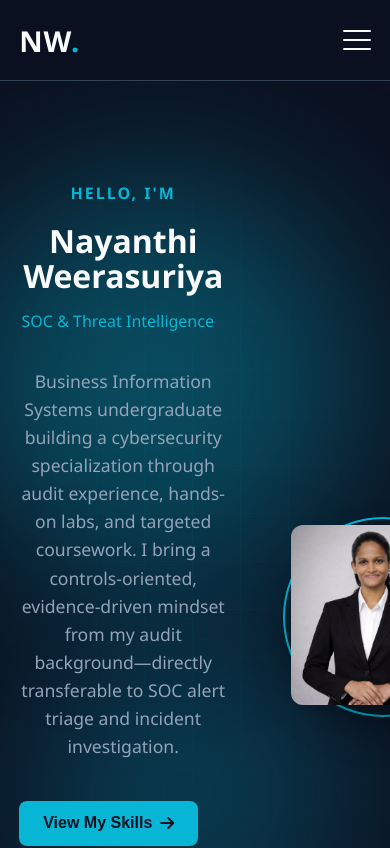
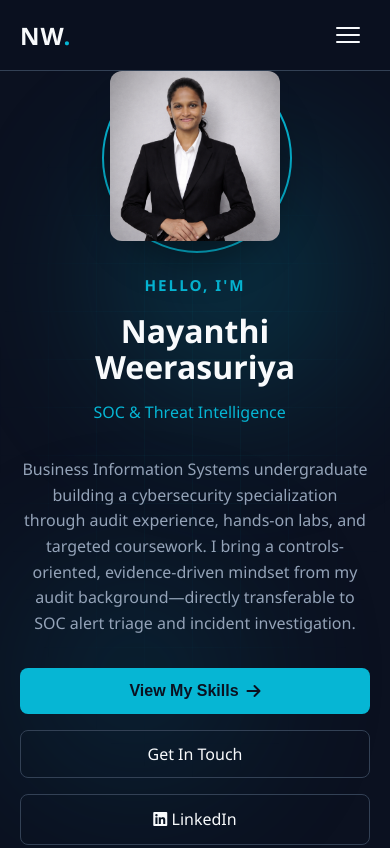
Before and after one commit to Nayanthi-Weerasuriya/portfolio, a Next.js app: page / in a window 390 px wide. Shown: the top 848 px of the page. Built offline with nearby package versions, Linux system fonts and the light colour scheme; no server answers.

Commit message:
Add files via upload

```diff
--- a/app/globals.css
+++ b/app/globals.css
@@ -279,6 +279,7 @@ header {
     flex-wrap: wrap;
     gap: 1rem;
     margin-bottom: 2rem;
+    align-items: center;
 }
 
 .hero-cta .btn-primary {
@@ -1056,6 +1057,7 @@ footer {
     border-radius: 8px;
     color: var(--text-main);
     font-family: var(--font-main);
+    font-size: 1rem; /* Prevents iOS auto-zoom (must be ≥16px equivalent) */
     transition: var(--transition);
     width: 100%;
     box-sizing: border-box;
@@ -1214,11 +1216,17 @@ footer {
     cursor: pointer;
     padding: 0;
     z-index: 1100;
+    /* Ensure touch target is at least 44x44px */
+    min-width: 44px;
+    min-height: 44px;
+    align-items: center;
+    justify-content: center;
+    gap: 5px;
 }
 
 .hamburger span {
     display: block;
-    width: 100%;
+    width: 24px;
     height: 2px;
     background-color: var(--text-main);
     border-radius: 2px;
@@ -1228,14 +1236,14 @@ footer {
 
 /* Animate to X when open */
 .hamburger.open span:nth-child(1) {
-    transform: translateY(9px) rotate(45deg);
+    transform: translateY(7px) rotate(45deg);
 }
 .hamburger.open span:nth-child(2) {
     opacity: 0;
     transform: scaleX(0);
 }
 .hamburger.open span:nth-child(3) {
-    transform: translateY(-9px) rotate(-45deg);
+    transform: translateY(-7px) rotate(-45deg);
 }
 
 /* ==========================================
@@ -1243,16 +1251,28 @@ footer {
    ========================================== */
 @media (max-width: 992px) {
 
-    /* Hero: stack vertically */
-    #hero {
+    /* Hero: stack image on top, text on bottom */
+    .hero-inner {
         flex-direction: column-reverse;
         text-align: center;
-        padding-top: 120px;
-        gap: 2rem;
+        gap: 2.5rem;
+    }
+
+    .hero-cta {
+        justify-content: center;
+    }
+
+    .hero-stats {
+        justify-content: center;
     }
 
     .hero-summary {
         margin: 0 auto 2.5rem;
+    }
+
+    .availability-badge {
+        margin-left: auto;
+        margin-right: auto;
     }
 
     .social-links {
@@ -1275,8 +1295,16 @@ footer {
         text-align: center;
     }
 
+    /* TryHackMe card: stack vertically */
+    .thm-stats-card {
+        flex-direction: column;
+        gap: 1.5rem;
+        align-items: flex-start;
+        max-width: 100%;
+    }
+
     /* Certs grid: 2 columns on tablet */
-    .certs-grid {
+    .cert-grid {
         grid-template-columns: repeat(2, 1fr);
     }
 
@@ -1294,6 +1322,11 @@ footer {
     .contact-wrapper {
         grid-template-columns: 1fr;
         gap: 2.5rem;
+    }
+
+    /* Hide the nav CTA button on smaller screens to save space */
+    .nav-cta {
+        display: none;
     }
 }
 
@@ -1316,16 +1349,18 @@ footer {
         position: fixed;
         top: 0;
         right: -100%;
-        width: 75%;
-        max-width: 300px;
+        width: 78%;
+        max-width: 320px;
         height: 100vh;
-        background-color: rgba(15, 23, 42, 0.98);
-        backdrop-filter: blur(12px);
+        background-color: rgba(11, 17, 32, 0.98);
+        backdrop-filter: blur(16px);
+        -webkit-backdrop-filter: blur(16px);
         border-left: 1px solid var(--border-color);
-        padding: 100px 2rem 2rem;
+        padding: 90px 1.5rem 2rem;
         transition: right 0.4s cubic-bezier(0.25, 0.46, 0.45, 0.94);
-        z-index: 1000;
-        box-shadow: -10px 0 40px rgba(0,0,0,0.5);
+        z-index: 1050;
+        box-shadow: -10px 0 40px rgba(0,0,0,0.6);
+        overflow-y: auto;
     }
 
     .nav-links.open {
@@ -1334,7 +1369,7 @@ footer {
 
     .nav-links li {
         width: 100%;
-        border-bottom: 1px solid var(--border-color);
+        border-bottom: 1px solid rgba(51, 65, 85, 0.5);
     }
 
     .nav-links li:last-child {
@@ -1343,11 +1378,15 @@ footer {
 
     .nav-links a {
         display: block;
-        padding: 1.1rem 0;
-        font-size: 1.1rem;
+        padding: 1rem 0;
+        font-size: 1.05rem;
         color: var(--text-main);
         text-align: center;
-        letter-spacing: 1px;
+        letter-spacing: 0.5px;
+        min-height: 44px; /* touch target */
+        display: flex;
+        align-items: center;
+        justify-content: center;
     }
 
     .nav-links a::after {
@@ -1359,20 +1398,32 @@ footer {
         display: none;
         position: fixed;
         inset: 0;
-        background: rgba(0,0,0,0.5);
-        z-index: 999;
-        transition: opacity 0.3s ease;
+        background: rgba(0,0,0,0.6);
+        z-index: 1049;
+        backdrop-filter: blur(2px);
+        -webkit-backdrop-filter: blur(2px);
     }
 
     .nav-overlay.open {
         display: block;
     }
 
+    /* Nav container height slightly reduced */
+    .nav-container {
+        height: 70px;
+    }
+
     /* --- Hero --- */
-    #hero {
-        padding-top: 100px;
-        padding-bottom: 4rem;
-        gap: 3rem;
+    .hero-section {
+        padding-top: 0;
+    }
+
+    .hero-inner {
+        flex-direction: column-reverse;
+        text-align: center;
+        padding-top: 90px;
+        padding-bottom: 3rem;
+        gap: 2rem;
     }
 
     .hero-name {
@@ -1384,12 +1435,33 @@ footer {
     }
 
     .hero-greeting {
+        font-size: 0.95rem;
+    }
+
+    .hero-summary {
         font-size: 1rem;
+        margin: 0 auto 2rem;
+    }
+
+    .hero-cta {
+        justify-content: center;
+        flex-wrap: wrap;
+    }
+
+    .hero-stats {
+        justify-content: center;
+        gap: 1.5rem;
+        flex-wrap: wrap;
+    }
+
+    .availability-badge {
+        margin-left: auto;
+        margin-right: auto;
     }
 
     .headshot-placeholder {
-        width: 220px;
-        height: 220px;
+        width: 200px;
+        height: 200px;
         border-radius: 50%;
         margin: 0 auto;
     }
@@ -1406,17 +1478,30 @@ footer {
         height: calc(100% + 16px);
     }
 
+    /* Hero background glows — reduce on mobile for performance */
+    .hero-glow-1 {
+        width: 250px;
+        height: 250px;
+        opacity: 0.2;
+    }
+
+    .hero-glow-2 {
+        width: 200px;
+        height: 200px;
+        opacity: 0.18;
+    }
+
     /* --- Sections padding --- */
-    section {
+    .section-padding {
         padding: 4rem 0;
     }
 
     .container {
-        padding: 0 1.2rem;
+        padding: 0 1.25rem;
     }
 
     /* --- Certifications --- */
-    .certs-grid {
+    .cert-grid {
         grid-template-columns: 1fr;
     }
 
@@ -1425,12 +1510,36 @@ footer {
         grid-template-columns: 1fr;
     }
 
+    /* Skill category: reduce padding */
+    .skill-category {
+        padding: 1.5rem;
+    }
+
+    /* --- TryHackMe stats card --- */
+    .thm-stats-card {
+        flex-direction: column;
+        gap: 1.5rem;
+        max-width: 100%;
+        padding: 1.5rem;
+    }
+
+    .thm-stats {
+        gap: 1.5rem;
+        width: 100%;
+        justify-content: flex-start;
+    }
+
+    /* --- Labs grid --- */
+    .labs-grid {
+        grid-template-columns: 1fr;
+    }
+
     /* --- Projects --- */
     .projects-grid {
         grid-template-columns: 1fr;
     }
 
-    /* --- Experience tabs --- */
+    /* --- Experience tabs: 2x2 grid --- */
     .tabs-header {
         grid-template-columns: repeat(2, minmax(0, 1fr));
         margin-bottom: 1.5rem;
@@ -1438,7 +1547,8 @@ footer {
 
     .tab-btn {
         font-size: 0.8rem;
-        padding: 0.5rem 0.9rem;
+        padding: 0.65rem 0.5rem;
+        min-height: 44px; /* touch target */
     }
 
     /* --- Highlights grid: single column --- */
@@ -1452,9 +1562,24 @@ footer {
         gap: 0.25rem;
     }
 
+    .timeline-content {
+        padding: 1.5rem;
+    }
+
+    .timeline-item {
+        padding-left: 50px;
+    }
+
     /* --- Contact form --- */
     .contact-wrapper {
         padding: 1.5rem;
+        gap: 2rem;
+    }
+
+    /* Ensure email wraps on small screens */
+    .contact-link {
+        font-size: 0.95rem;
+        word-break: break-all;
     }
 
     /* --- Date badge adjustment --- */
@@ -1466,6 +1591,25 @@ footer {
     /* --- Reduce reveal offset on mobile --- */
     .reveal {
         transform: translateY(20px);
+    }
+
+    /* --- Back to top button: ensure it doesn't crowd content --- */
+    .back-to-top {
+        bottom: 1.5rem;
+        right: 1.5rem;
+        width: 44px;
+        height: 44px;
+    }
+
+    /* --- In-progress section: fix border on mobile --- */
+    .in-progress-section {
+        padding: 1.5rem;
+    }
+
+    /* --- Section title smaller on mobile --- */
+    .section-title {
+        font-size: 2rem;
+        margin-bottom: 2rem;
     }
 }
 
@@ -1482,21 +1626,73 @@ footer {
     }
 
     .section-title {
-        font-size: 1.6rem;
+        font-size: 1.75rem;
     }
 
     .headshot-placeholder {
-        width: 180px;
-        height: 180px;
+        width: 170px;
+        height: 170px;
     }
 
     .social-links {
+        gap: 0.75rem;
+    }
+
+    .social-links a {
+        width: 42px;
+        height: 42px;
+        font-size: 1rem;
+    }
+
+    /* Hero CTA: stack buttons on very small screens */
+    .hero-cta {
+        flex-direction: column;
+        align-items: stretch;
+    }
+
+    .hero-cta .btn-primary,
+    .hero-cta .hero-btn-secondary {
+        width: 100%;
+        justify-content: center;
+        text-align: center;
+    }
+
+    /* Hero stats: wrap neatly */
+    .hero-stats {
         gap: 1rem;
     }
 
-    .social-links a {
-        width: 40px;
-        height: 40px;
-        font-size: 1rem;
-    }
-}
+    .hero-stat .stat-value {
+        font-size: 1.4rem;
+    }
+
+    /* Contact wrapper: tighter padding */
+    .contact-wrapper {
+        padding: 1.25rem;
+    }
+
+    .contact-info h3 {
+        font-size: 1.5rem;
+    }
+
+    /* Timeline: even tighter */
+    .timeline-item {
+        padding-left: 45px;
+    }
+
+    /* Tab buttons: even smaller text */
+    .tab-btn {
+        font-size: 0.75rem;
+        padding: 0.6rem 0.4rem;
+    }
+
+    /* Nav: slightly smaller logo */
+    .logo {
+        font-size: 1.5rem;
+    }
+
+    /* Cert card: reduce padding */
+    .cert-card {
+        padding: 1.25rem;
+    }
+}
--- a/app/layout.tsx
+++ b/app/layout.tsx
@@ -1,4 +1,4 @@
-import type { Metadata } from "next";
+import type { Metadata, Viewport } from "next";
 import "@fortawesome/fontawesome-free/css/all.min.css";
 import "./globals.css";
 import Header from "@/components/Header";
@@ -9,6 +9,13 @@ import BackToTop from "@/components/BackToTop";
 
 const siteUrl =
   process.env.NEXT_PUBLIC_SITE_URL ?? "https://nayanthi-portfolio.vercel.app";
+
+export const viewport: Viewport = {
+  width: "device-width",
+  initialScale: 1,
+  maximumScale: 5,
+  themeColor: "#0B1120",
+};
 
 export const metadata: Metadata = {
   metadataBase: new URL(siteUrl),
```
